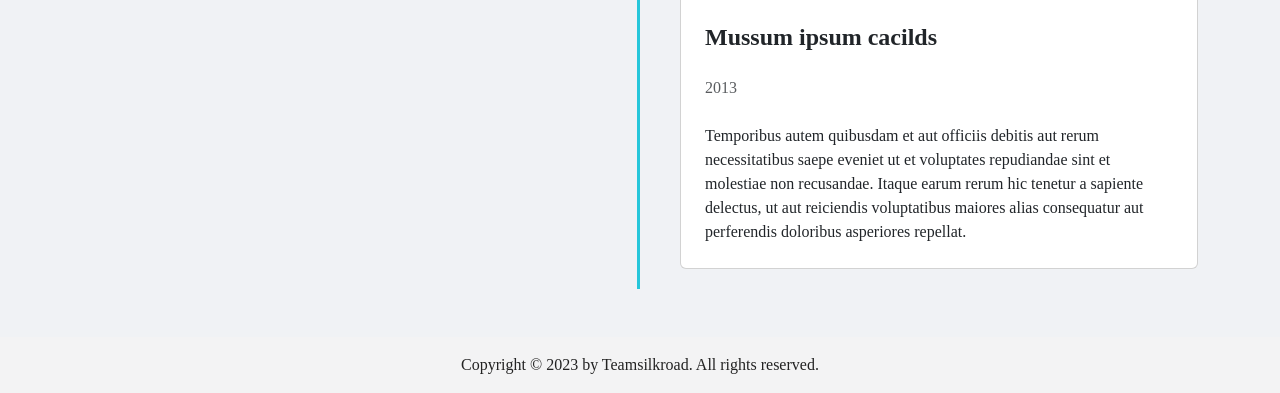
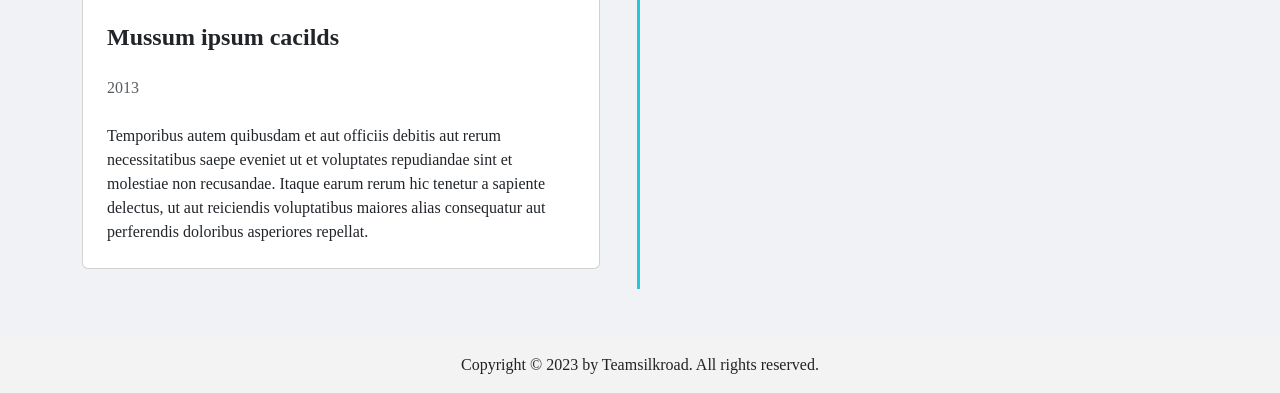
Before and after one commit to ttiramisu/website-2023, a Flask app: page /test in a window 1280 px wide. Shown: the part 3346-3739 px from the top of the page. Run offline with Flask 2, Linux system fonts and the light colour scheme; some libraries are stand-ins or nearby versions; some web fonts are replaced.

Commit message:
minor updates to test mobile

```diff
--- a/api/templates/test.html
+++ b/api/templates/test.html
@@ -160,10 +160,28 @@
     z-index: 1;
   }
 
+  /* Place the container to the left */
+  .left-2 {
+    padding: 0px 40px 20px 0px;
+    left: 0;
+  }
+
   /* Place the container to the right */
   .right-2 {
     padding: 0px 0px 20px 40px;
     left: 50%;
+  }
+
+  /* Add arrows to the left container (pointing right) */
+  .left-2::before {
+    content: " ";
+    position: absolute;
+    top: 18px;
+    z-index: 1;
+    right: 30px;
+    border: medium solid white;
+    border-width: 10px 0 10px 10px;
+    border-color: transparent transparent transparent white;
   }
 
   /* Add arrows to the right container (pointing left) */
@@ -207,8 +225,13 @@
     }
 
     /* Make sure all circles are at the same spot */
+    .left-2::after,
     .right-2::after {
       left: 18px;
+    }
+
+    .left-2::before {
+      right: auto;
     }
 
     /* Make all right containers behave like the left ones */
@@ -221,7 +244,7 @@
 <section style="background-color: #F0F2F5;">
   <div class="container py-5">
     <div class="main-timeline-2">
-      <div class="timeline-2 right-2">
+      <div class="timeline-2 left-2">
         <div class="card">
           <img src="https://mdbcdn.b-cdn.net/img/Photos/Slides/img%20(135).webp" class="card-img-top"
             alt="Responsive image">
@@ -249,7 +272,7 @@
           </div>
         </div>
       </div>
-      <div class="timeline-2 right-2">
+      <div class="timeline-2 left-2">
         <div class="card">
           <img src="https://mdbcdn.b-cdn.net/img/Photos/Slides/img%20(131).webp" class="card-img-top"
             alt="Responsive image">
@@ -279,7 +302,7 @@
           </div>
         </div>
       </div>
-      <div class="timeline-2 right-2">
+      <div class="timeline-2 left-2">
         <div class="card">
           <img src="https://mdbcdn.b-cdn.net/img/Photos/Slides/img%20(144).webp" class="card-img-top"
             alt="Responsive image">
```
